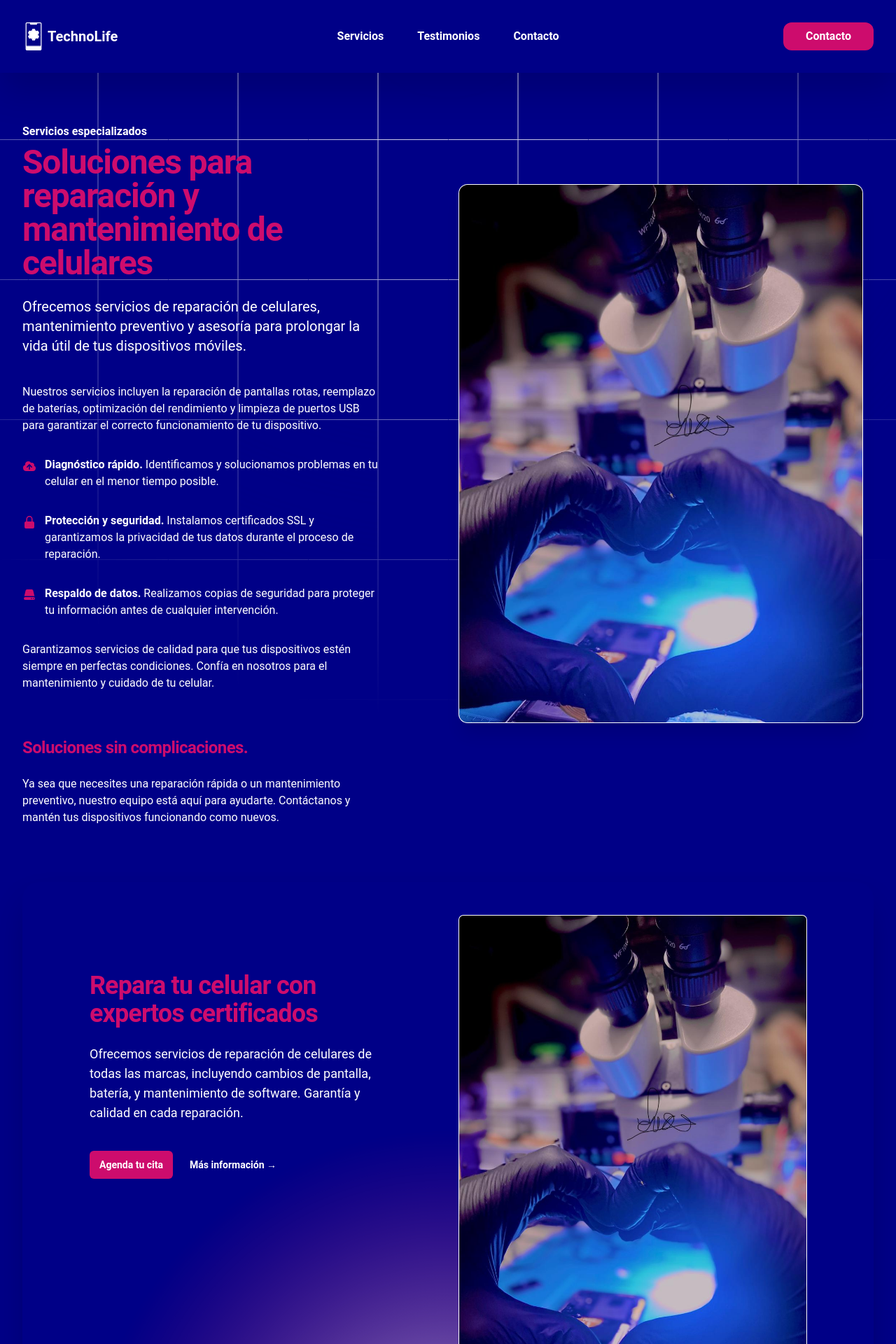
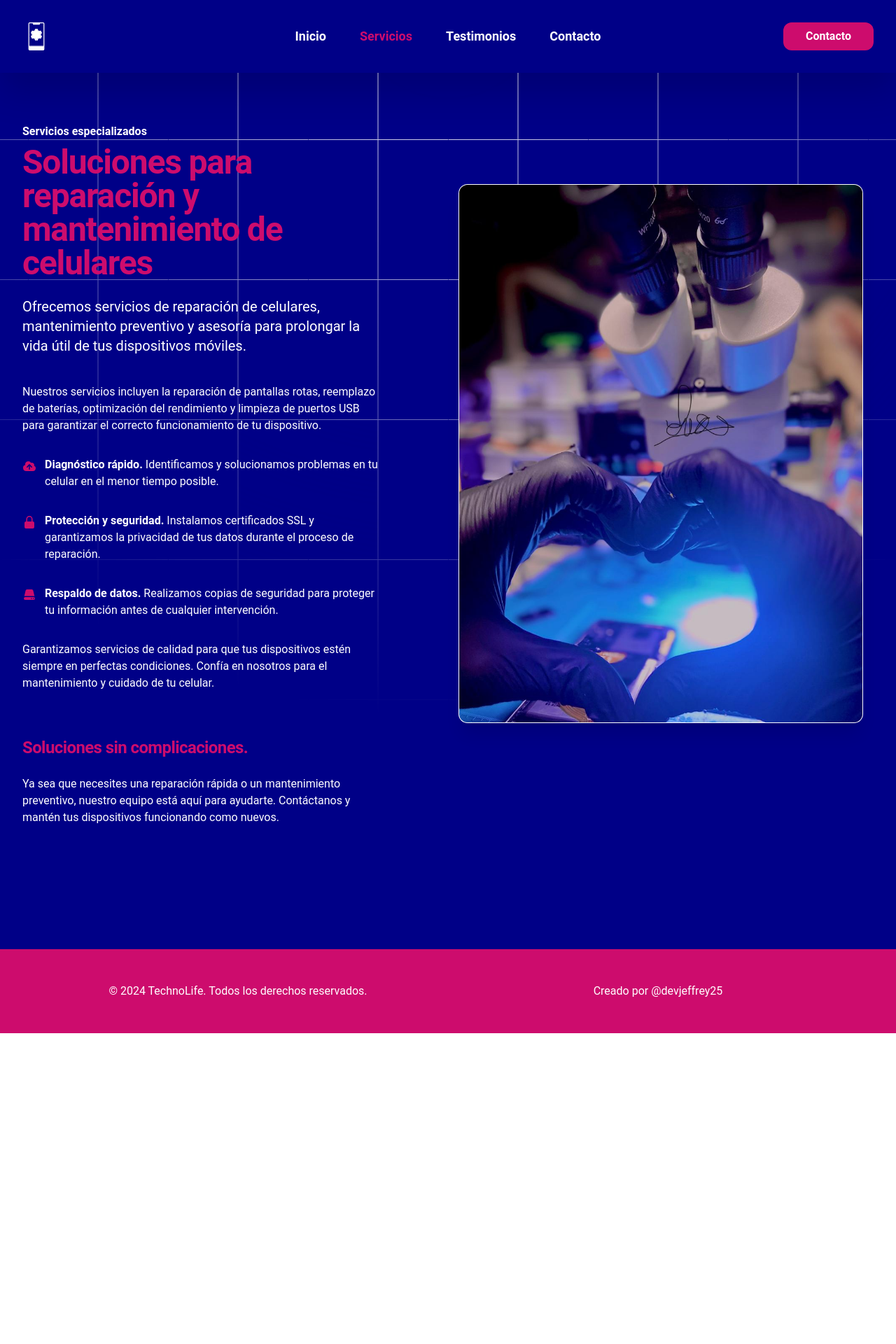
Before and after one commit to MADDOG25/technolife, a React (Vite) app: page /servicios in a window 1280 px wide. Shown: the top 1920 px of the page at 70% size. After the commit the page ends 1476 px from the top, so only its background shows below. Built offline with nearby package versions, Linux system fonts and the light colour scheme.

Commit message:
fix SEO and add cta image

```diff
--- a/src/components/Blog.jsx
+++ b/src/components/Blog.jsx
@@ -55,13 +55,13 @@ const posts = [
 
 export default function Blog() {
   return (
-    <div className="bg-blue py-44">
+    <div className="bg-blue py-32">
       <div className="mx-auto max-w-7xl px-6 lg:px-8">
         <div className="mx-auto max-w-2xl lg:mx-0">
           <h2 className="text-pretty text-4xl font-semibold tracking-tight text-white sm:text-5xl">
             Consejos y Noticias sobre Reparación y Cuidado de Celulares
           </h2>
-          <p className="mt-2 text-lg text-pink">
+          <p className="mt-2 text-xl text-pink">
             Aprende cómo mantener tu celular en perfecto estado, solucionar
             problemas comunes y explorar nuestras guías de reparación.
           </p>
--- a/src/components/CallToAction.jsx
+++ b/src/components/CallToAction.jsx
@@ -1,7 +1,7 @@
 export default function CallToAction() {
     return (
       <div className="bg-blue">
-        <div className="container mx-auto max-w-7xl py-20 sm:px-6 lg:px-8">
+        <div className="container mx-auto max-w-7xl pt-10 pb-40 sm:px-6 lg:px-8">
           <div className="relative isolate overflow-hidden bg-blue grid grid-cols-1 lg:grid-cols-2 px-6 pt-16 lg:pb-0 md:pb-20 pb-20 shadow-2xl sm:rounded-3xl sm:px-16 md:pt-24 lg:flex lg:gap-x-20 lg:px-24 lg:pt-0">
             {/* Fondo radial decorativo */}
             <svg
@@ -36,23 +36,25 @@ export default function CallToAction() {
               </p>
               <div className="mt-10 flex items-center justify-center gap-x-6 lg:justify-start">
                 <a
-                  href="#"
+                  href="/contacto"
                   className="rounded-md bg-pink px-3.5 py-2.5 text-sm font-semibold text-white shadow-sm hover:bg-white hover:text-pink focus-visible:outline focus-visible:outline-2 focus-visible:outline-offset-2 focus-visible:outline-white"
                 >
                   Agenda tu cita
                 </a>
-                <a href="/contacto" className="text-sm font-semibold text-white">
+                <a href="/servicios" className="text-sm font-semibold text-white">
                   Más información <span aria-hidden="true">→</span>
                 </a>
               </div>
             </div>
 
             {/* Imagen de reparación */}
-            <div className="mt-12 h-full flex justify-center items-center">
+            <div className="mt-10 mb-10 h-full flex justify-center items-center">
               <img
                 alt="Técnico reparando un celular en un taller especializado"
-                src="/src/assets/imagen-1.jpeg"
-                className="w-auto max-h-full rounded-md bg-white ring-1 ring-white object-contain"
+                src="/src/assets/imagen-cta.jpg"
+                width={500}
+                height={500}
+                className="w-96 max-h-full rounded-md bg-white ring-1 ring-white object-contain"
               />
             </div>
           </div>
--- a/src/components/Feature.jsx
+++ b/src/components/Feature.jsx
@@ -44,7 +44,7 @@ export default function Feature() {
     <div className="bg-blue py-32">
       <div className="mx-auto max-w-7xl px-6 lg:px-8">
         <div className="mx-auto max-w-2xl lg:text-center">
-          <h2 className="text-base font-semibold text-pink">
+          <h2 className="text-lg font-semibold text-pink">
             ¿Por qué elegirnos?
           </h2>
           <p className="mt-2 text-pretty text-4xl font-semibold tracking-tight text-white sm:text-5xl lg:text-balance">
@@ -61,8 +61,8 @@ export default function Feature() {
           <dl className="grid max-w-xl grid-cols-1 gap-x-8 gap-y-10 lg:max-w-none lg:grid-cols-2 lg:gap-y-16">
             {features.map((feature) => (
               <div key={feature.name} className="relative pl-16">
-                <dt className="text-base font-semibold text-pink">
-                  <div className="absolute left-0 top-0 flex size-10 items-center justify-center rounded-lg bg-white">
+                <dt className="text-lg font-semibold text-pink">
+                  <div className="absolute left-0 top-0 flex size-8 items-center justify-center rounded-lg bg-white">
                     <feature.icon
                       aria-hidden="true"
                       className="size-6 text-pink"
--- a/src/components/layout/Header.jsx
+++ b/src/components/layout/Header.jsx
@@ -4,9 +4,10 @@ import { Bars3Icon, XMarkIcon } from "@heroicons/react/24/outline";
 import { NavLink } from "react-router-dom";
 
 const navigation = [
+  { name: "Inicio", href: "/inicio" },
   { name: "Servicios", href: "/servicios" },
-  { name: "Testimonios", href: "testimonios" },
-  { name: "Contacto", href: "contacto" },
+  { name: "Testimonios", href: "/testimonios" },
+  { name: "Contacto", href: "/contacto" },
 ];
 
 export default function Header() {
@@ -14,18 +15,21 @@ export default function Header() {
 
   return (
     <div>
-      <header className="bg-blue absolute inset-x-0 top-0 z-50 drop-shadow-2xl ">
+      <header className="bg-blue absolute inset-x-0 top-0 z-50 drop-shadow-2xl">
         <nav
           aria-label="Global"
           className="flex items-center justify-between py-8 px-8"
         >
           <div className="flex lg:flex-1">
-            <a href="/inicio" className="-m-1 -p-1">
-              <div className="flex items-center grid-cols-1">
-              <img alt="logo de technolife" src="/logo.svg" className="h-10 w-auto" />
-              <p className="text-xl font-semibold text-white">
-                TechnoLife
-              </p>
+            <a href="/inicio" className="-m-0 -p-1">
+              <div className="flex items-center">
+                <img
+                  alt="logo de technolife"
+                  src="/logo.svg"
+                  height="40px"
+                  width="auto"
+                  className="h-10 w-auto"
+                />
               </div>
             </a>
           </div>
@@ -36,24 +40,32 @@ export default function Header() {
               className="-m-2.5 inline-flex items-center justify-center rounded-md p-2.5 text-white"
             >
               <span className="sr-only">Open main menu</span>
-              <Bars3Icon aria-hidden="true" className="size-8" />
+              <Bars3Icon aria-hidden="true" className="h-8 w-8" />
             </button>
           </div>
           <div className="hidden lg:flex lg:gap-x-12">
             {navigation.map((item) => (
-              <a
+              <NavLink
                 key={item.name}
-                href={item.href}
-                className="text-base font-semibold text-white"
+                to={item.href}
+                className={({ isActive }) =>
+                  isActive
+                    ? "text-lg font-semibold text-pink"
+                    : "text-lg font-semibold text-white hover:text-pink"
+                }
               >
                 {item.name}
-              </a>
+              </NavLink>
             ))}
           </div>
           <div className="hidden lg:flex lg:flex-1 lg:justify-end">
             <NavLink
               to="/contacto"
-              className="rounded-xl bg-pink px-8 py-2 text-base font-semibold text-white"
+              className={({ isActive }) =>
+                isActive
+                  ? "rounded-xl bg-white px-8 py-2 text-md font-semibold text-pink"
+                  : "rounded-xl bg-pink px-8 py-2 text-md font-semibold text-white hover:bg-white hover:text-pink"
+              }
             >
               Contacto
             </NavLink>
@@ -68,13 +80,14 @@ export default function Header() {
           <DialogPanel className="fixed inset-y-0 right-0 z-50 w-full overflow-y-auto bg-blue px-6 py-8 sm:max-w-sm sm:ring-1 sm:ring-white">
             <div className="flex items-center justify-between">
               <a href="/inicio" className="-m-1.5 p-1.5">
-                <span className="sr-only">Your Company</span>
-                <div className="flex items-center grid-cols-1">
-              <img alt="logo technolife" src="/logo.svg" className="h-10 w-auto" />
-              <p className="text-xl font-semibold text-white">
-                TechnoLife
-              </p>
-              </div>
+                <div className="flex items-center">
+                  <img
+                    alt="logo technolife"
+                    src="/logo.svg"
+                    className="h-10 w-auto"
+                  />
+                  <p className="text-xl font-semibold text-white">TechnoLife</p>
+                </div>
               </a>
               <button
                 type="button"
@@ -82,26 +95,34 @@ export default function Header() {
                 className="-m-2.5 rounded-md p-2.5 text-white"
               >
                 <span className="sr-only">Close menu</span>
-                <XMarkIcon aria-hidden="true" className="size-8" />
+                <XMarkIcon aria-hidden="true" className="h-8 w-8" />
               </button>
             </div>
             <div className="mt-6 flow-root">
               <div className="-my-6 divide-y divide-white">
                 <div className="space-y-2 py-6">
                   {navigation.map((item) => (
-                    <a
+                    <NavLink
                       key={item.name}
-                      href={item.href}
-                      className="-mx-3 block rounded-lg px-3 py-2 text-base font-semibold text-white hover:bg-pink"
+                      to={item.href}
+                      className={({ isActive }) =>
+                        isActive
+                          ? "-mx-3 block rounded-lg px-3 py-2 text-md font-semibold text-pink bg-white"
+                          : "-mx-3 block rounded-lg px-3 py-2 text-md font-semibold text-white hover:bg-pink"
+                      }
                     >
                       {item.name}
-                    </a>
+                    </NavLink>
                   ))}
                 </div>
                 <div className="py-6">
                   <NavLink
                     to="/contacto"
-                    className="-mx-3 block rounded-lg px-3 py-2.5 text-base font-semibold text-white hover:bg-pink"
+                    className={({ isActive }) =>
+                      isActive
+                        ? "-mx-3 block rounded-lg px-3 py-2.5 text-md font-semibold text-pink bg-white"
+                        : "-mx-3 block rounded-lg px-3 py-2.5 text-md font-semibold text-white hover:bg-pink"
+                    }
                   >
                     Contacto
                   </NavLink>
--- a/src/pages/Home.jsx
+++ b/src/pages/Home.jsx
@@ -1,4 +1,5 @@
 import Blog from "../components/Blog";
+import CallToAction from "../components/CallToAction";
 import Feature from "../components/Feature";
 import Logo from "../components/Logo";
 
@@ -18,7 +19,7 @@ export default function Home() {
               </div>
             </div>
             <div className="text-center">
-              <h1 className="text-balance text-4xl font-semibold tracking-tight text-white md:text-7xl">
+              <h1 className="text-4xl md:text-7xl font-semibold text-white">
                 Reparacion y Mantenimiento de Celulares
               </h1>
               <p className="mt-8 text-pretty text-lg font-medium text-white">
@@ -46,6 +47,7 @@ export default function Home() {
       <Feature />
       <Logo />
       <Blog />
+      <CallToAction/>
     </div>
   );
 }
--- a/src/pages/Services.jsx
+++ b/src/pages/Services.jsx
@@ -3,7 +3,6 @@ import {
   LockClosedIcon,
   ServerIcon,
 } from "@heroicons/react/20/solid";
-import CallToAction from "../components/CallToAction";
 
 export default function Services() {
   return (
@@ -120,7 +119,7 @@ export default function Services() {
           </div>
         </div>
       </div>
-      <CallToAction />
+      {/* Carrusel component */}
     </div>
   );
 }
```
Also changed, not shown: src/components/Logo.jsx (+5 -5 lines), src/assets/imagen-cta.jpg (added).
